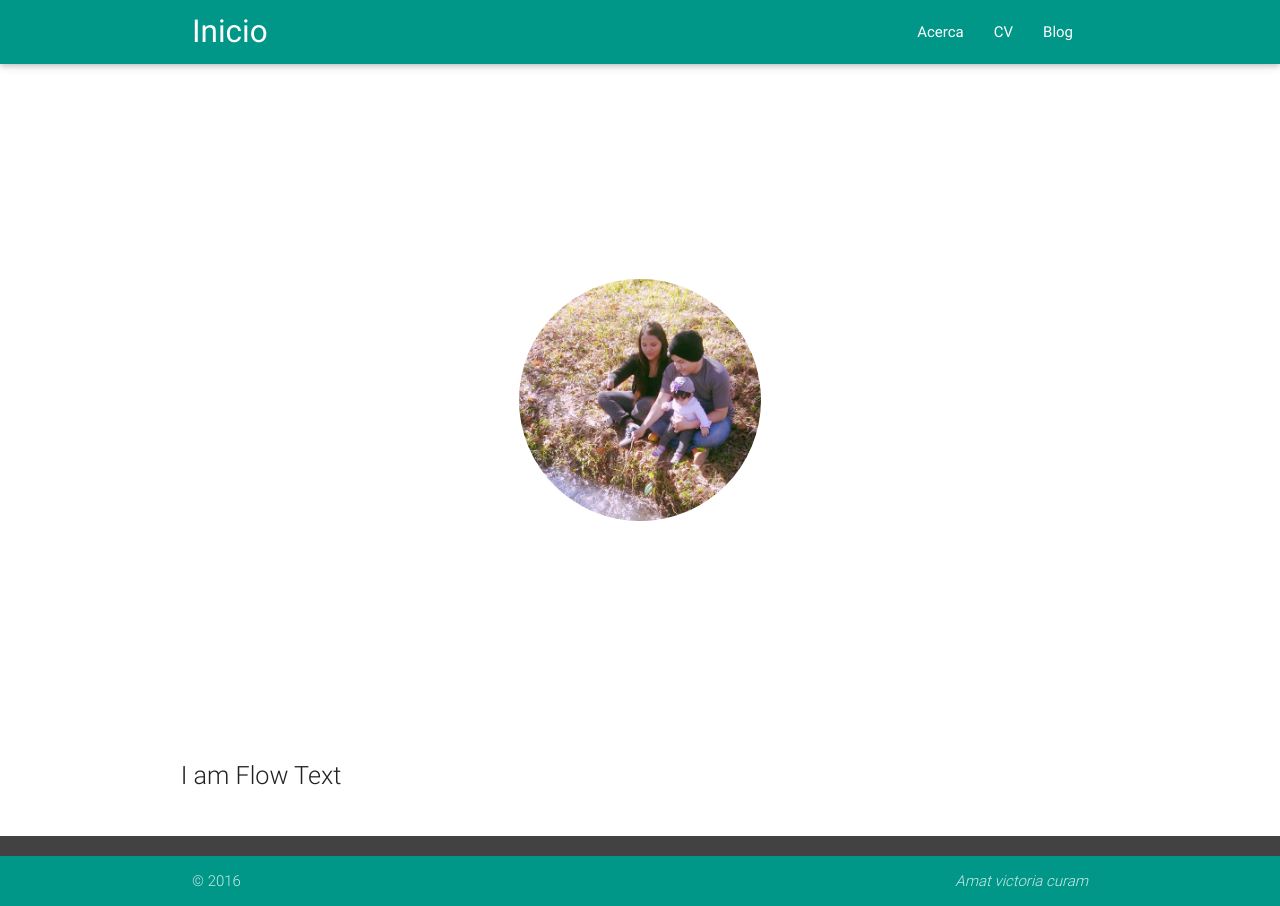
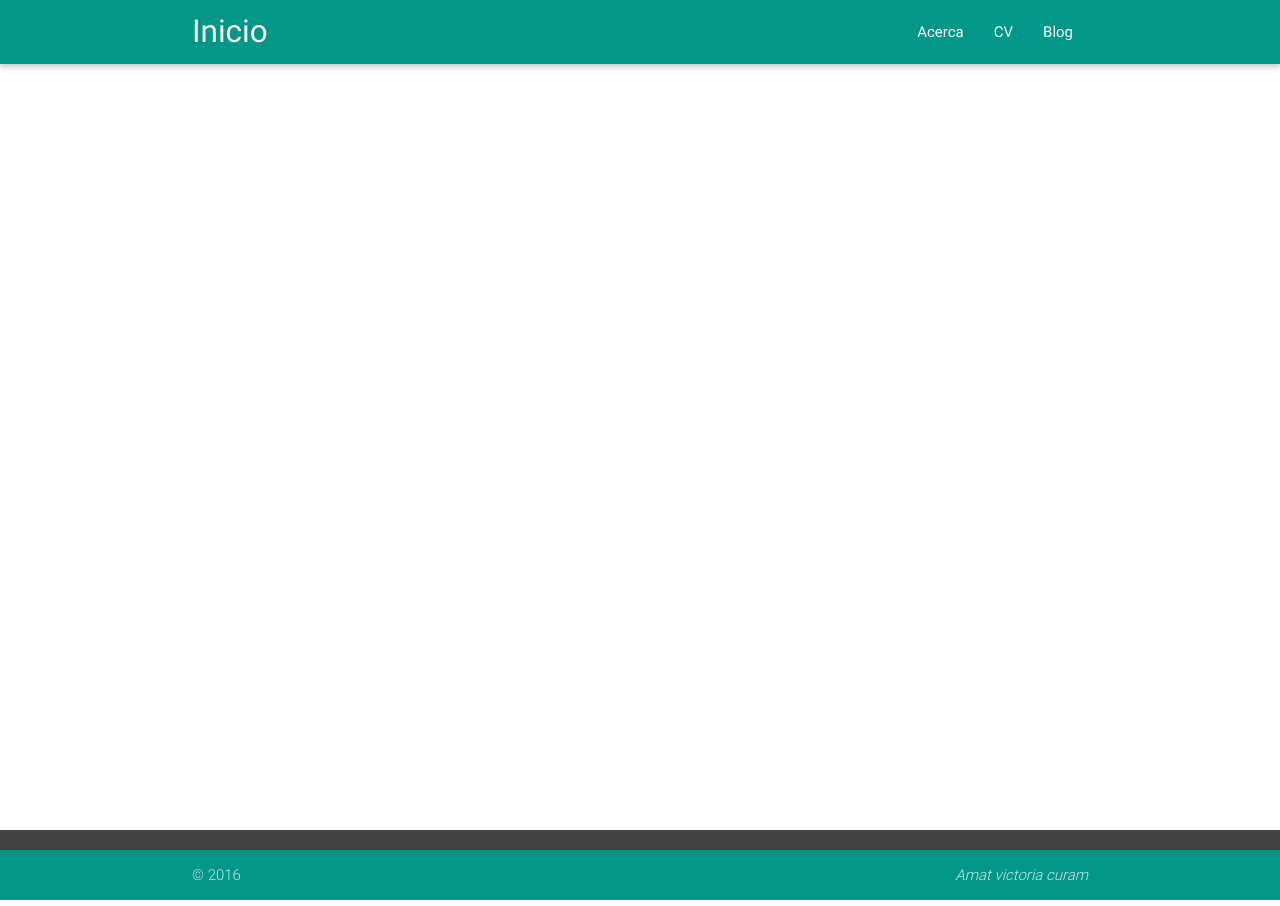
Before and after one commit to const3/const3.github.io, a Jekyll site: the page built from index.html, in a window 1280 px wide. Built offline with Jekyll 4.4.1, drawn with Linux system fonts in a browser that asks for light colours; nearby versions of some CDN libraries.

Commit message:
Update index.html

```diff
--- a/index.html
+++ b/index.html
@@ -2,13 +2,3 @@
 layout: default
 title: Sam Mtz
 ---
-<div class="container">
-    <div class="img-contain">
-    <div class="img-shiv">
-      <img src="img/circle.jpg" height="242" width="242" class="circle"/>
-    </div>
-</div>
-<div class="row">
-  <p class="flow-text">I am Flow Text</p>
-</div>
-</div>
```
